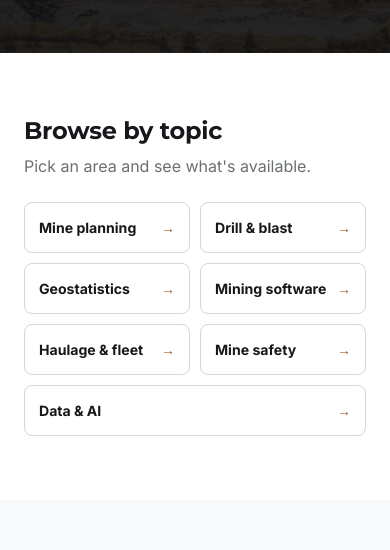
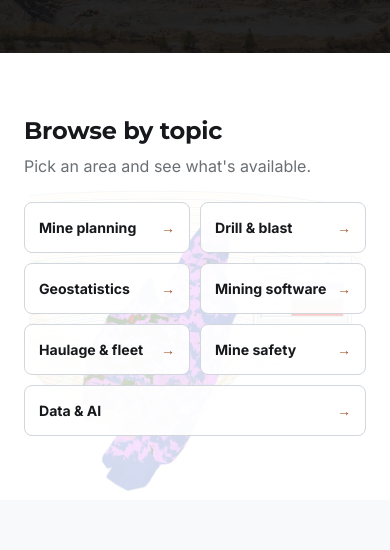
Before and after one commit to spalvikmining/spalvikmining.github.io, a plain HTML site: page index.html in a window 390 px wide. Shown: the part 742-1292 px from the top of the page. Drawn offline with Linux system fonts and the light colour scheme; no server answers.

Commit message:
Ore model behind "Browse by topic", keep site light in phone dark mode
- Add the ore block model image as the background of the topic section
- Hero text: replace the dash with a semicolon
- Opt out of phones' forced dark mode (color-scheme: only light)
- Version the stylesheet links so phones load the newest styles

Co-Authored-By: Claude Opus 5.5 <noreply@anthropic.com>
Claude-Session: https://claude.ai/code/session_01Vh8HuPEQ8crR4YizVpvbEx

```diff
--- a/index.html
+++ b/index.html
@@ -2,6 +2,7 @@
 <html lang="en">
 <head>
 <meta charset="UTF-8">
+<meta name="color-scheme" content="only light">
 <meta name="viewport" content="width=device-width, initial-scale=1.0">
 <title>Spalvik Mining — practical mining courses</title>
 <meta name="description" content="Practical mining short courses and mining software training from Spalvik Mining.">
@@ -9,7 +10,7 @@
 <link rel="preconnect" href="https://fonts.googleapis.com">
 <link rel="preconnect" href="https://fonts.gstatic.com" crossorigin>
 <link href="https://fonts.googleapis.com/css2?family=Montserrat:wght@600;700;800&family=Inter:wght@400;500;700&display=swap" rel="stylesheet">
-<link rel="stylesheet" href="site.css">
+<link rel="stylesheet" href="site.css?v=4">
 </head>
 <body>
 <header>
@@ -39,7 +40,7 @@
     <div class="hero-text">
       <div class="eyebrow">Spalvik Mining · Courses &amp; training</div>
       <h1>Learn mining the way it's <span>done on site</span></h1>
-      <p class="lead">Short courses and software training in mine planning, drill &amp; blast, geostatistics and more — built for mining students and professionals.</p>
+      <p class="lead">Short courses and software training in mine planning, drill &amp; blast, geostatistics and more; built for mining students and professionals.</p>
       <form class="hero-search" id="heroSearch">
         <input type="search" placeholder="Search courses" aria-label="Search courses">
         <button type="submit">Search</button>
@@ -57,7 +58,7 @@
   </div>
 </section>
 
-<section class="section">
+<section class="section topics-sec">
   <div class="wrap">
     <h2 class="h2">Browse by topic</h2>
     <p class="sub" style="margin-bottom:24px">Pick an area and see what's available.</p>
--- a/site.css
+++ b/site.css
@@ -269,3 +269,19 @@ footer .legal .brand-text b{color:#fff;font-size:1rem}
   .topic::after{content:"→";color:var(--copper);font-weight:700}
   .topic:last-child:nth-child(odd){grid-column:1 / -1}
 }
+/* Keep the site light even when the phone is in dark mode */
+:root{color-scheme:only light}
+
+/* Browse by topic: ore block model in the background */
+.topics-sec{position:relative;overflow:hidden;background:#fff;min-height:440px;display:flex;align-items:center}
+.topics-sec > .wrap{width:100%}
+.topics-sec::before{content:"";position:absolute;top:0;right:0;bottom:0;width:58%;background:url('photo-ore-model.jpg') right center/contain no-repeat;opacity:.9;pointer-events:none}
+.topics-sec::after{content:"";position:absolute;inset:0;background:linear-gradient(90deg,#fff 0%,#fff 38%,rgba(255,255,255,.75) 55%,rgba(255,255,255,0) 80%);pointer-events:none}
+.topics-sec .wrap{position:relative;z-index:1}
+.topics-sec .topics{max-width:640px}
+.topics-sec .topic{background:rgba(255,255,255,.92)}
+@media(max-width:600px){
+  .topics-sec::before{width:100%;background-position:center bottom;background-size:85% auto;opacity:.22}
+  .topics-sec::after{display:none}
+}
+@media(max-width:600px){.topics-sec{min-height:0;display:block}}
```
Also changed, not shown: about.html (+2 -1 lines), admin.html (+2 -1 lines), advisory.html (+2 -1 lines), community.html (+2 -1 lines), contact.html (+2 -1 lines), courses.html (+2 -1 lines), dashboard.html (+2 -1 lines), login.html (+2 -1 lines), signup.html (+2 -1 lines), teach.html (+2 -1 lines), photo-ore-model.jpg (added).
